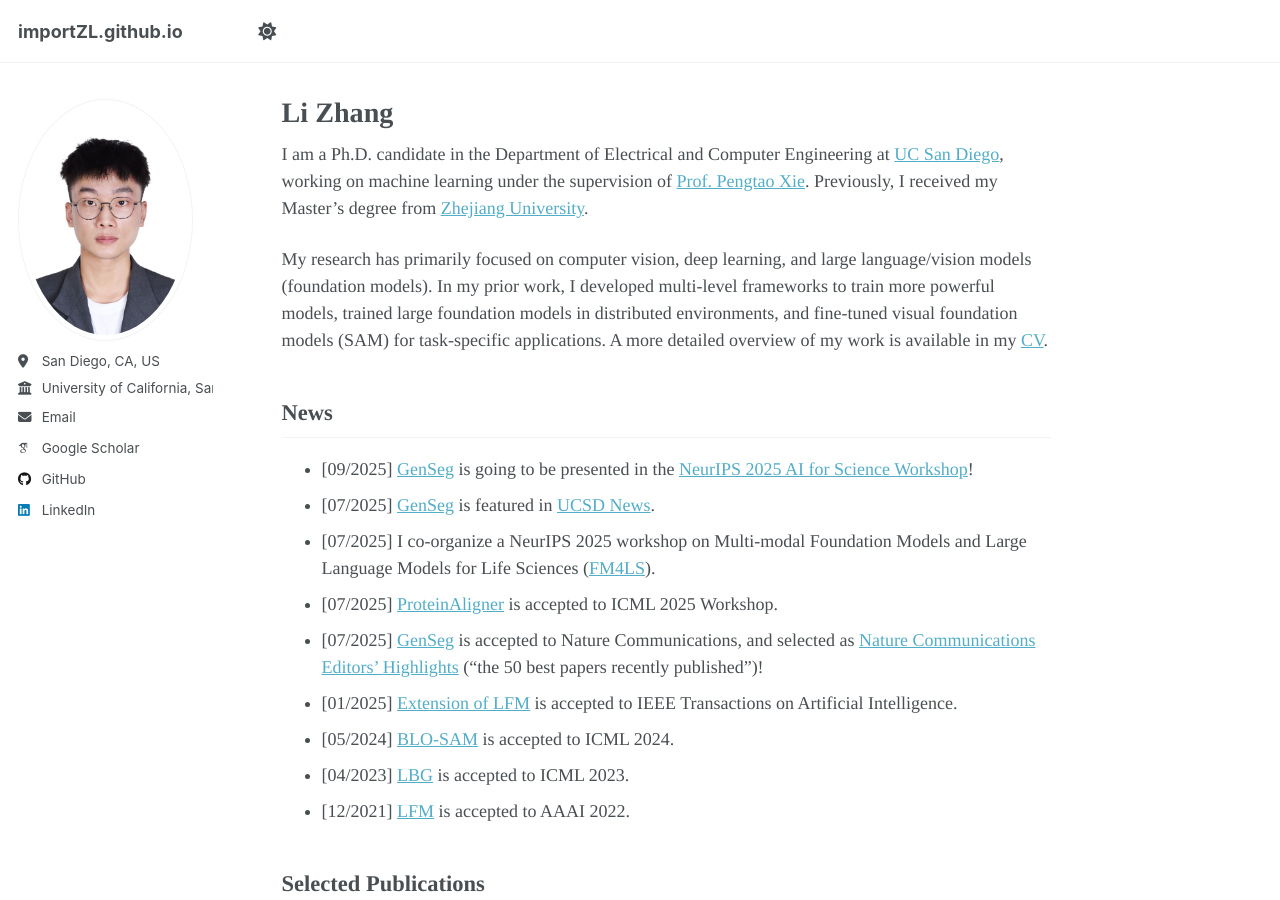
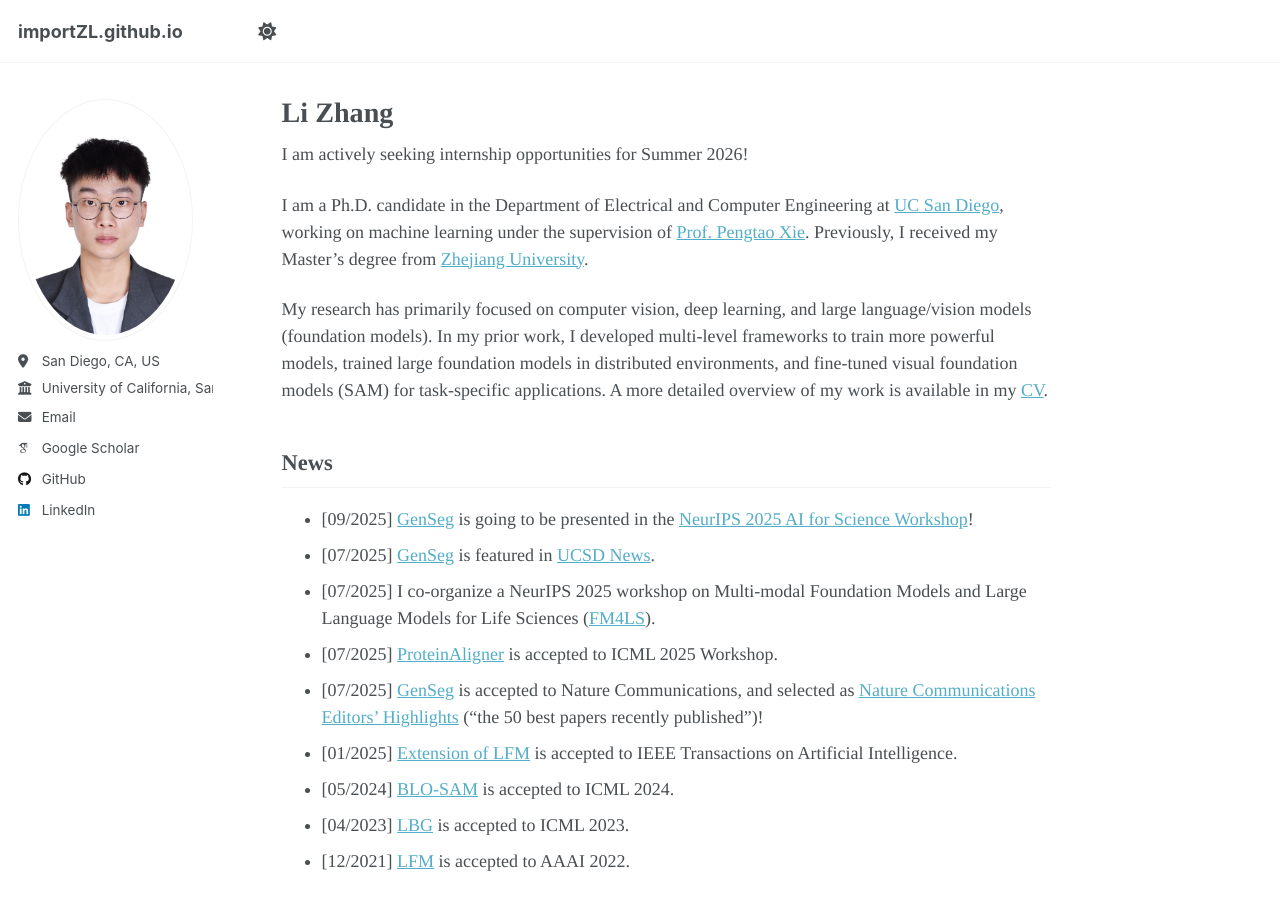
Before and after one commit to importZL/importZL.github.io, a Jekyll site: the page built from _pages/about.md, in a window 1280 px wide and 900 px high. Built offline with Jekyll 4.4.1, drawn with Linux system fonts in a browser that asks for light colours; some web fonts are replaced; a script that is not in the unit is left out.

Commit message:
Update about.md

```diff
--- a/_pages/about.md
+++ b/_pages/about.md
@@ -6,6 +6,8 @@ redirect_from:
   - /about/
   - /about.html
 ---
+
+I am actively seeking internship opportunities for Summer 2026!
 
 I am a Ph.D. candidate in the Department of Electrical and Computer Engineering at [UC San Diego](https://www.ucsd.edu/), working on machine learning under the supervision of [Prof. Pengtao Xie](https://pengtaoxie.github.io/). Previously, I received my Master's degree from [Zhejiang University](https://www.zju.edu.cn/english/).
 
```
